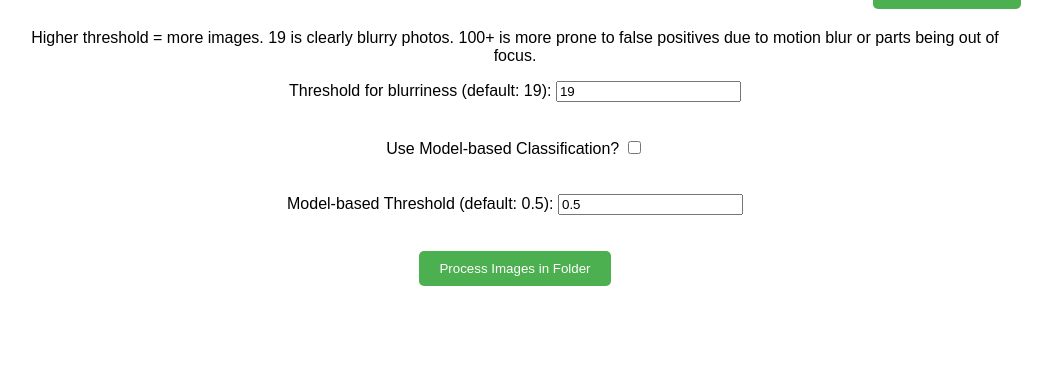
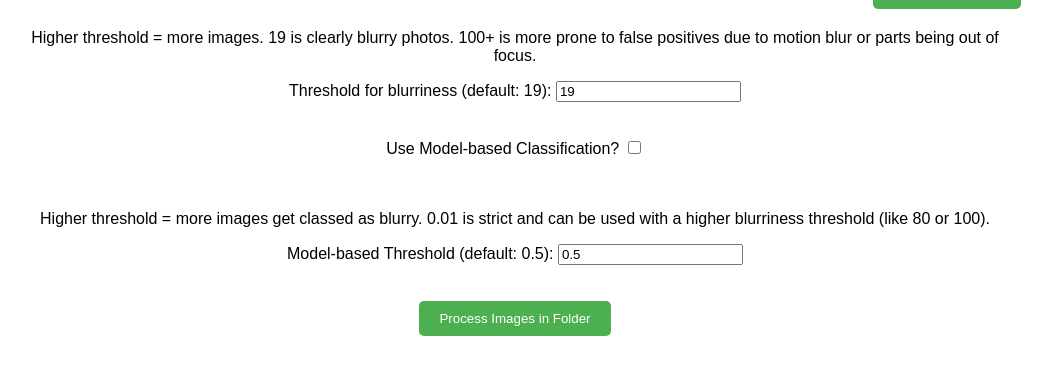
Before and after one commit to jacobm85/bulk-blur-detection, a Flask app: page / in a window 1280 px wide. Shown: the part 244-619 px from the top of the page, without its empty margins (125-1177 px from the left). Run offline with Flask 3, Linux system fonts and the light colour scheme; some libraries are stand-ins or nearby versions.

Commit message:
Update index.html

```diff
--- a/templates/index.html
+++ b/templates/index.html
@@ -98,6 +98,7 @@
             </div>
             <br><br>
             <div>
+                <p>Higher threshold = more images get classed as blurry. 0.01 is strict and can be used with a higher blurriness threshold (like 80 or 100).</p>
                 <label for="model_threshold">Model-based Threshold (default: 0.5):</label>
                 <input type="text" name="model_threshold" id="model_threshold" value="0.5">
             </div>
```
